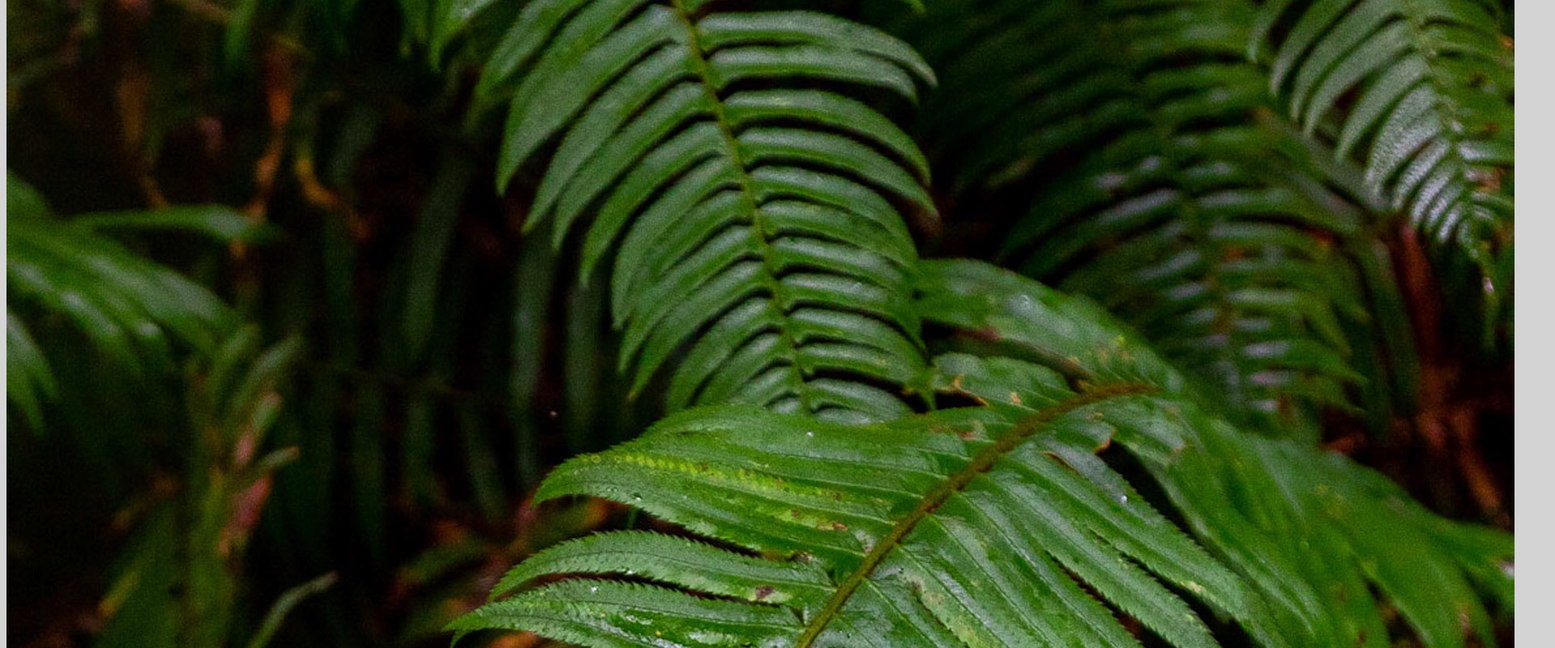
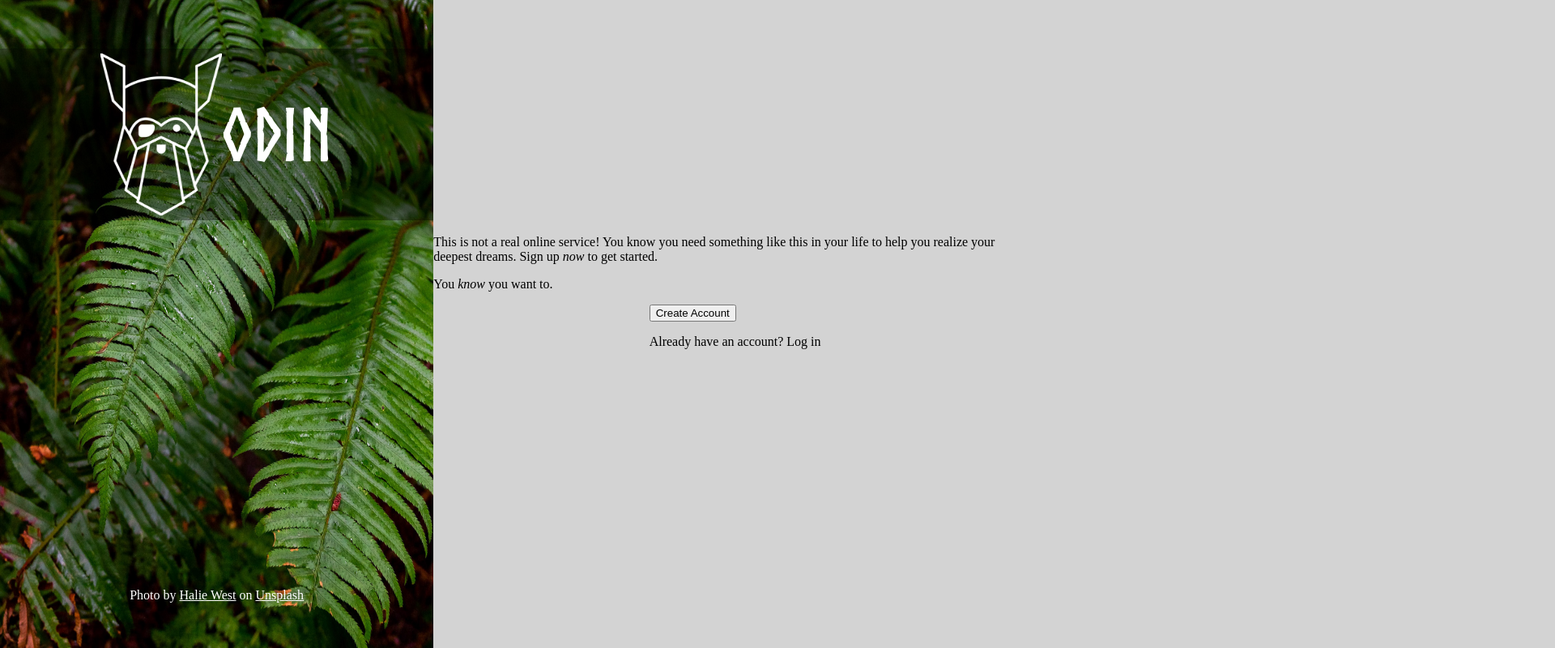
Before and after one commit to Hokann/sign-up-form, a plain HTML site: page index.html in a window 1280 px wide. Shown: the part 140-940 px from the top of the page at 81% size, 1920 px wide, since content can reach past the window. Drawn offline with Linux system fonts and the light colour scheme.

Commit message:
layout & position of image sidebar

```diff
--- a/index.html
+++ b/index.html
@@ -8,12 +8,17 @@
     <link rel="stylesheet" href="styles.css">
     </head>
 <body>
-    <div class="img">
-        <img src="halie-west-25xggax4bSA-unsplash.jpg" alt="leaves">
+    <div class="img-container">
+        <img class="img "src="halie-west-25xggax4bSA-unsplash.jpg" alt="leaves">
+        <div class="title-caption">
+            <img src="odin-lined.png" alt="odin logo" height="200">
+            <h1>Odin</h1>
+        </div>
+        <p class="credits">Photo by <a href="https://unsplash.com/@haliewestphoto?utm_content=creditCopyText&utm_medium=referral&utm_source=unsplash">Halie West</a> on <a href="https://unsplash.com/photos/green-leaf-plant-in-close-up-photography-25xggax4bSA?utm_content=creditCopyText&utm_medium=referral&utm_source=unsplash">Unsplash</a></p>
     </div>
     <div class="text">
         <div class="upper">
-            <p>This is not a real online service! You know you need something like this in your life to help you realize your deepest dreams. Sign up <em>now</em> to get started</p>
+            <p>This is not a real online service! You know you need something like this in your life to help you realize your deepest dreams. Sign up <em>now</em> to get started.</p>
             <p>You <em>know</em> you want to.</p>
         </div>
         <form action=""></form>
--- a/styles.css
+++ b/styles.css
@@ -1,12 +1,51 @@
+@font-face {
+    font-family: Norse-Bold;
+    src: url(Norse-Bold.otf);
+}
+
 body{
     background-color: lightgrey;
-    justify-content: space-evenly;
     display: flex;
+    margin: 0px;
 }
 
+.img-container
+{
+    width: 700px;
+    height: 1000px;
+    position: relative;
+}
+.title-caption{
+    position: absolute;
+    top: 200px;
+    width: 100%;
+
+    display: flex;
+    align-items: center;
+    justify-content: center;
+
+    font-family: Norse-Bold, Arial, Helvetica, sans-serif;
+    color: white;
+    font-size: 45px;
+    background-color: rgba(0, 0, 0, 0.352);
+}
 .img{
-   max-height: 50%;
+    position: absolute;
+    width: 100%;
+    height: 100%;
 }
+.credits{
+    position: absolute;
+    bottom: 100px;
+    width: 100%;
+    text-align: center;
+    color: white;
+}
+a{
+    color: white;
+}
+
+
 .text{
     align-items: center;
     display: flex;
```
